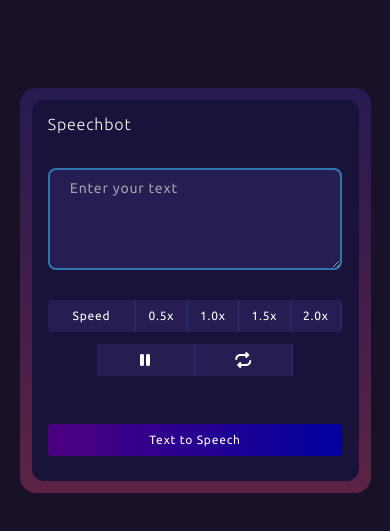
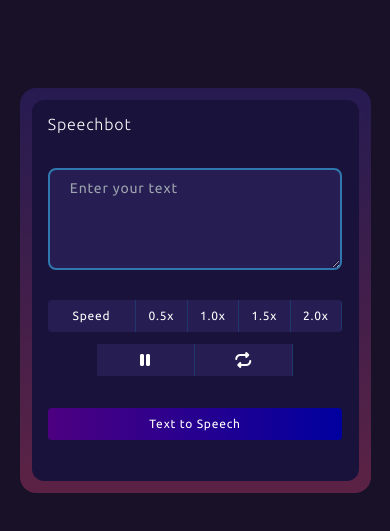
Before and after one commit to Sayantan2003/speech-bot, a website: page index.html in a window 390 px wide. Shown: the part 191-722 px from the top of the page. Drawn offline with nearby package versions, Linux system fonts and the light colour scheme; a web font is replaced by a local one.

Commit message:
5th commit

```diff
--- a/index.html
+++ b/index.html
@@ -40,7 +40,7 @@
                         <div class="playBtn hidden settingBtn w-1/3 h-full"><i class="fa-solid fa-play"></i></div>
                         <div class="repeatBtn settingBtn w-1/3 h-full"><i class="fa-solid fa-repeat"></i></div>
                     </div>
-                    <button class="transformBtn w-full mt-12 py-2 text-xs ubuntu-regular rounded">Text to
+                    <button class="transformBtn w-full mt-8 py-2 text-xs ubuntu-regular rounded">Text to
                         Speech</button>
                 </div>
             </div>
--- a/style.css
+++ b/style.css
@@ -153,4 +153,8 @@ textarea {
     .mainContent {
         padding: 0% 5% 5% 5%;
     }
+
+    .transformBtn {
+        margin-top: 12px;
+    }
 }
```
